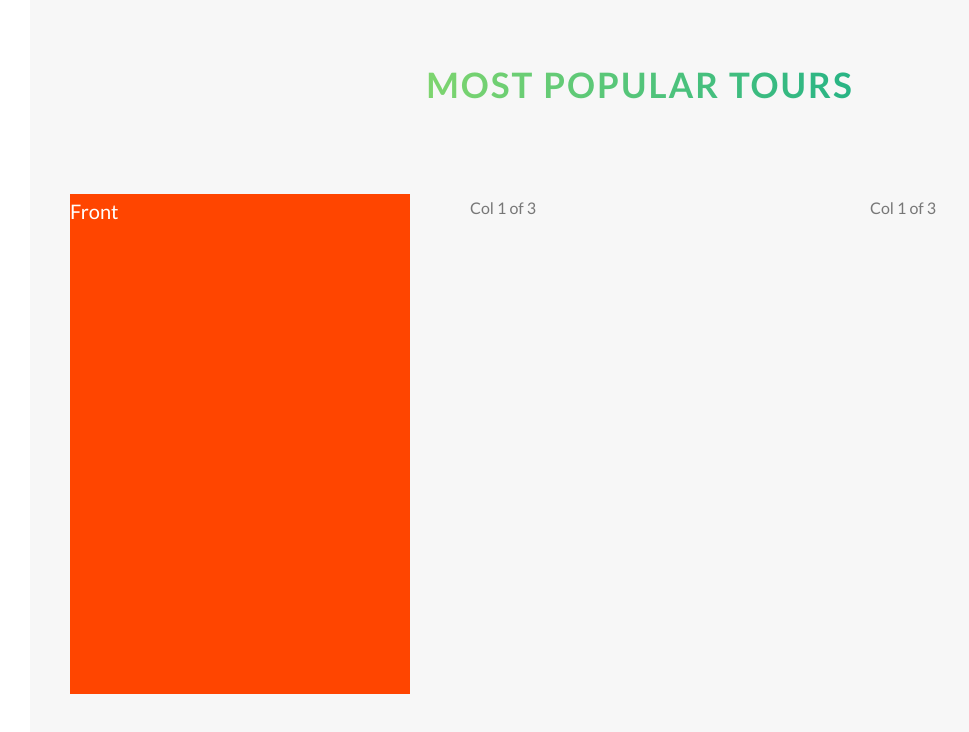
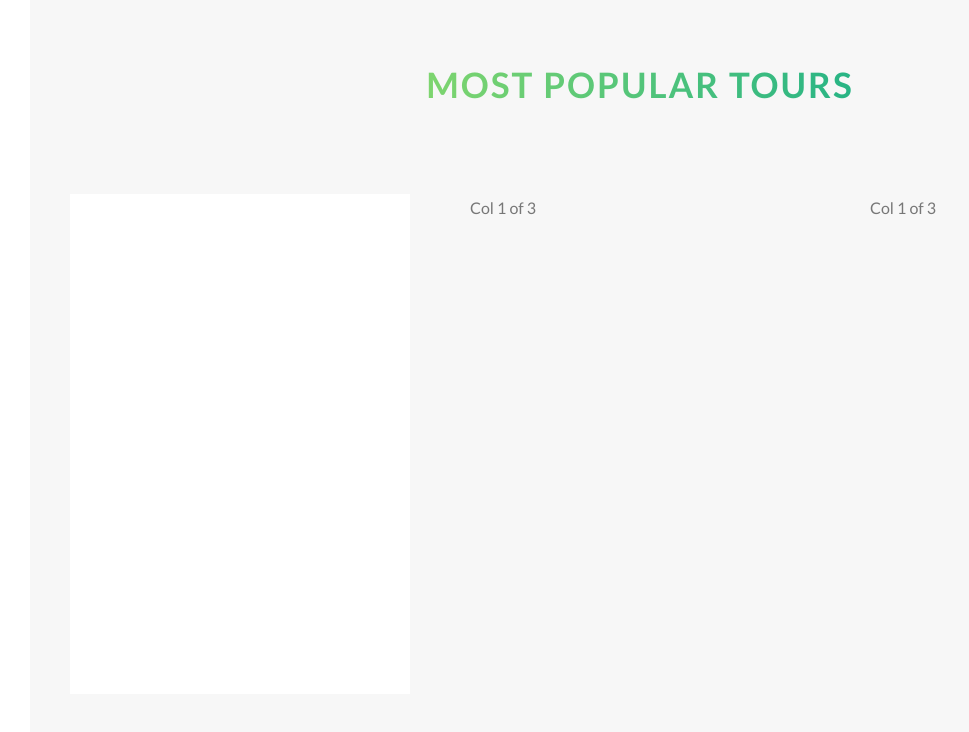
Before and after one commit to hose347/Natourous, a website: page index.html in a window 1280 px wide. Shown: the part 2256-2988 px from the top of the page, without its empty margins (0-969 px from the left). Drawn offline with Linux system fonts and the light colour scheme.

Commit message:
error repair 1

```diff
--- a/css/style.css
+++ b/css/style.css
@@ -173,20 +173,19 @@ body {
   .card__side {
     color: white;
     font-size: 2rem;
-    top: 0;
-    right: 0;
-    z-index: 99;
     height: 50rem;
     transition: all 0.8s ease;
     position: absolute;
-    z-index: 10;
+    top: 0;
+    left: 0;
     width: 100%;
     backface-visibility: hidden; }
     .card__side--front {
-      background-color: orangered; }
+      background-color: white; }
     .card__side--back {
-      background-color: green;
       transform: rotateY(180deg); }
+      .card__side--back-1 {
+        background-image: linear-gradient(to right bottom, rgba(255, 185, 0, 0.8), rgba(255, 119, 48, 0.8)); }
   .card:hover .card__side--front {
     transform: rotateY(180deg); }
   .card:hover .card__side--back {
```
